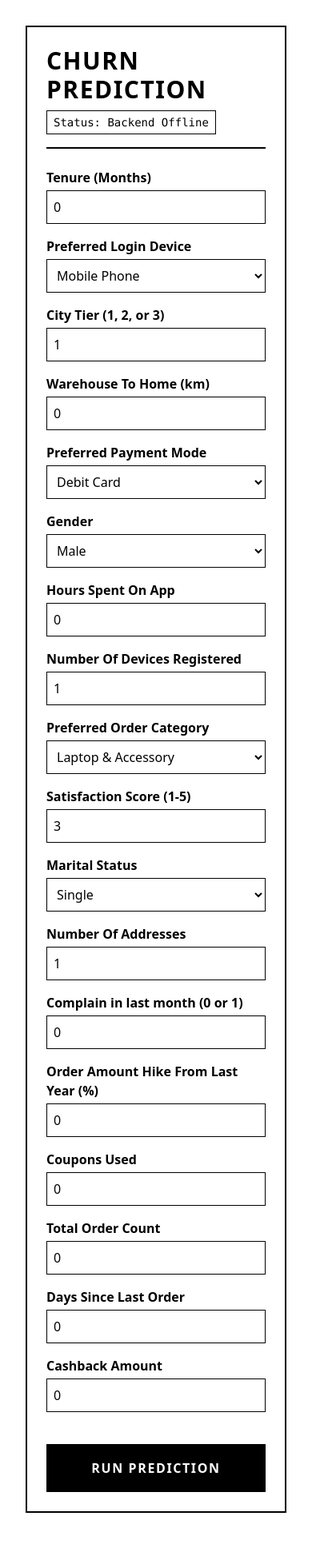
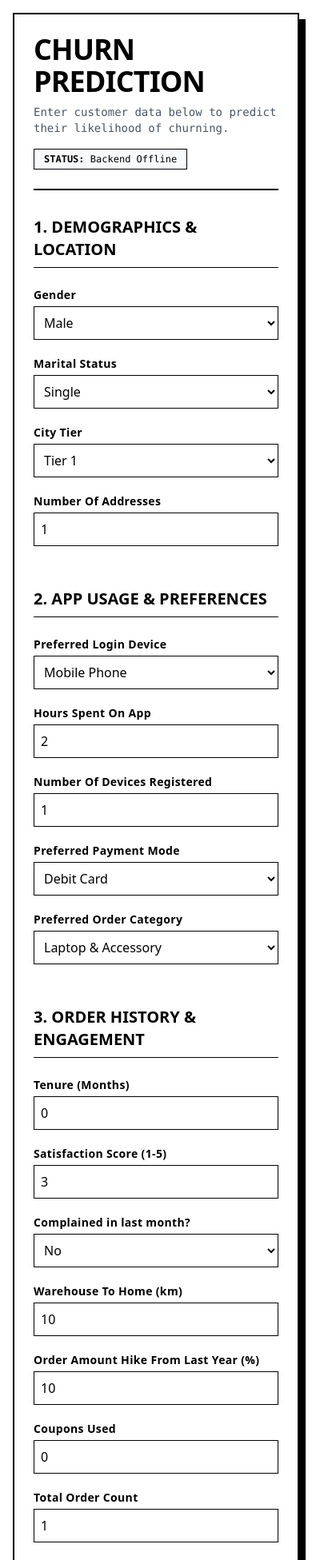
Before and after one commit to kareemxmhmd/churn-prediction, a Next.js app in the folder frontend/: page / in a window 390 px wide. Shown: the top 1951 px of the page at 80% size. Before the commit the page ends 1924 px from the top, so only its background shows below. Built offline with nearby package versions, Linux system fonts and the light colour scheme; no server answers.

Commit message:
Improve UI/UX: Group fields into sections, add drop shadows, use selects for categorical data

```diff
--- a/frontend/app/page.tsx
+++ b/frontend/app/page.tsx
@@ -66,31 +66,66 @@
     }
   };
 
-  const inputClasses = "w-full border border-black p-2 mt-1 mb-4 bg-white text-black focus:outline-none focus:border-[#1e3a8a] focus:ring-1 focus:ring-[#1e3a8a]";
-  const labelClasses = "block font-bold text-black";
+  const inputClasses = "w-full border border-black p-2 mt-1 mb-5 bg-white text-black focus:outline-none focus:border-[#1e3a8a] focus:ring-1 focus:ring-[#1e3a8a]";
+  const labelClasses = "block font-bold text-sm text-black tracking-wide";
+  const sectionTitleClasses = "text-xl font-bold uppercase border-b border-black pb-2 mb-6 mt-8";
 
   return (
-    <div className="min-h-screen bg-white text-black p-8 font-sans">
-      <div className="max-w-4xl mx-auto border-2 border-black p-6">
-        <header className="border-b-2 border-black pb-4 mb-6">
-          <h1 className="text-3xl font-bold uppercase tracking-wider mb-2">Churn Prediction</h1>
-          <div className="flex flex-wrap items-center gap-4 text-sm font-mono">
-            <div className="border border-black px-2 py-1">Status: {status}</div>
+    <div className="min-h-screen bg-white text-black p-4 md:p-8 font-sans">
+      <div className="max-w-4xl mx-auto border-2 border-black p-6 md:p-10 shadow-[8px_8px_0px_0px_rgba(0,0,0,1)]">
+        <header className="border-b-2 border-black pb-6 mb-2 flex flex-col md:flex-row md:justify-between md:items-end gap-4">
+          <div>
+            <h1 className="text-4xl font-black uppercase tracking-tight mb-2">Churn Prediction</h1>
+            <p className="text-gray-600 font-mono text-sm max-w-md">
+              Enter customer data below to predict their likelihood of churning.
+            </p>
+          </div>
+          <div className="flex flex-col gap-2 text-xs font-mono text-right">
+            <div className="border border-black px-3 py-1 inline-block self-start md:self-end bg-gray-50">
+              <span className="font-bold">STATUS:</span> {status}
+            </div>
             {metrics && (
-              <>
-                <div className="border border-black px-2 py-1">Model: {metrics.model_name}</div>
-                <div className="border border-black px-2 py-1">Accuracy: {(metrics.accuracy * 100).toFixed(2)}%</div>
-                <div className="border border-black px-2 py-1">F1: {metrics.f1.toFixed(4)}</div>
-              </>
+              <div className="border border-black px-3 py-1 inline-block bg-gray-50">
+                <span className="font-bold">MODEL:</span> {metrics.model_name} | <span className="font-bold">ACCURACY:</span> {(metrics.accuracy * 100).toFixed(1)}%
+              </div>
             )}
           </div>
         </header>
 
-        <form onSubmit={handleSubmit} className="grid grid-cols-1 md:grid-cols-2 gap-x-6">
+        <form onSubmit={handleSubmit}>
+
+          <h2 className={sectionTitleClasses}>1. Demographics & Location</h2>
+          <div className="grid grid-cols-1 md:grid-cols-2 gap-x-8">
             <div>
-            <label className={labelClasses}>Tenure (Months)</label>
-            <input type="number" step="any" name="Tenure" required className={inputClasses} defaultValue="0" />
+              <label className={labelClasses}>Gender</label>
+              <select name="Gender" required className={inputClasses}>
+                <option value="Male">Male</option>
+                <option value="Female">Female</option>
+              </select>
 
+              <label className={labelClasses}>Marital Status</label>
+              <select name="MaritalStatus" required className={inputClasses}>
+                <option value="Single">Single</option>
+                <option value="Married">Married</option>
+                <option value="Divorced">Divorced</option>
+              </select>
+            </div>
+            <div>
+              <label className={labelClasses}>City Tier</label>
+              <select name="CityTier" required className={inputClasses}>
+                <option value="1">Tier 1</option>
+                <option value="2">Tier 2</option>
+                <option value="3">Tier 3</option>
+              </select>
+
+              <label className={labelClasses}>Number Of Addresses</label>
+              <input type="number" name="NumberOfAddress" required min="1" className={inputClasses} defaultValue="1" />
+            </div>
+          </div>
+
+          <h2 className={sectionTitleClasses}>2. App Usage & Preferences</h2>
+          <div className="grid grid-cols-1 md:grid-cols-2 gap-x-8">
+            <div>
               <label className={labelClasses}>Preferred Login Device</label>
               <select name="PreferredLoginDevice" required className={inputClasses}>
                 <option value="Mobile Phone">Mobile Phone</option>
@@ -98,111 +133,103 @@
                 <option value="Phone">Phone</option>
               </select>
 
-            <label className={labelClasses}>City Tier (1, 2, or 3)</label>
-            <input type="number" name="CityTier" required min="1" max="3" className={inputClasses} defaultValue="1" />
+              <label className={labelClasses}>Hours Spent On App</label>
+              <input type="number" step="any" min="0" name="HourSpendOnApp" required className={inputClasses} defaultValue="2" />
 
-            <label className={labelClasses}>Warehouse To Home (km)</label>
-            <input type="number" step="any" name="WarehouseToHome" required className={inputClasses} defaultValue="0" />
-
+              <label className={labelClasses}>Number Of Devices Registered</label>
+              <input type="number" name="NumberOfDeviceRegistered" required min="1" className={inputClasses} defaultValue="1" />
+            </div>
+            <div>
               <label className={labelClasses}>Preferred Payment Mode</label>
               <select name="PreferredPaymentMode" required className={inputClasses}>
                 <option value="Debit Card">Debit Card</option>
                 <option value="Credit Card">Credit Card</option>
-              <option value="E wallet">E wallet</option>
+                <option value="E wallet">E-Wallet</option>
                 <option value="UPI">UPI</option>
                 <option value="Cash on Delivery">Cash on Delivery</option>
-              <option value="CC">CC</option>
-              <option value="COD">COD</option>
               </select>
-
-            <label className={labelClasses}>Gender</label>
-            <select name="Gender" required className={inputClasses}>
-              <option value="Male">Male</option>
-              <option value="Female">Female</option>
-            </select>
-
-            <label className={labelClasses}>Hours Spent On App</label>
-            <input type="number" step="any" name="HourSpendOnApp" required className={inputClasses} defaultValue="0" />
-
-            <label className={labelClasses}>Number Of Devices Registered</label>
-            <input type="number" name="NumberOfDeviceRegistered" required className={inputClasses} defaultValue="1" />
 
               <label className={labelClasses}>Preferred Order Category</label>
               <select name="PreferedOrderCat" required className={inputClasses}>
                 <option value="Laptop & Accessory">Laptop & Accessory</option>
                 <option value="Mobile">Mobile</option>
-              <option value="Mobile Phone">Mobile Phone</option>
-              <option value="Others">Others</option>
                 <option value="Fashion">Fashion</option>
                 <option value="Grocery">Grocery</option>
+                <option value="Others">Others</option>
               </select>
             </div>
+          </div>
 
+          <h2 className={sectionTitleClasses}>3. Order History & Engagement</h2>
+          <div className="grid grid-cols-1 md:grid-cols-2 gap-x-8">
             <div>
+              <label className={labelClasses}>Tenure (Months)</label>
+              <input type="number" step="any" min="0" name="Tenure" required className={inputClasses} defaultValue="0" />
+
               <label className={labelClasses}>Satisfaction Score (1-5)</label>
               <input type="number" name="SatisfactionScore" required min="1" max="5" className={inputClasses} defaultValue="3" />
 
-            <label className={labelClasses}>Marital Status</label>
-            <select name="MaritalStatus" required className={inputClasses}>
-              <option value="Single">Single</option>
-              <option value="Married">Married</option>
-              <option value="Divorced">Divorced</option>
+              <label className={labelClasses}>Complained in last month?</label>
+              <select name="Complain" required className={inputClasses}>
+                <option value="0">No</option>
+                <option value="1">Yes</option>
               </select>
 
-            <label className={labelClasses}>Number Of Addresses</label>
-            <input type="number" name="NumberOfAddress" required className={inputClasses} defaultValue="1" />
-
-            <label className={labelClasses}>Complain in last month (0 or 1)</label>
-            <input type="number" name="Complain" required min="0" max="1" className={inputClasses} defaultValue="0" />
-
+              <label className={labelClasses}>Warehouse To Home (km)</label>
+              <input type="number" step="any" min="0" name="WarehouseToHome" required className={inputClasses} defaultValue="10" />
+            </div>
+            <div>
               <label className={labelClasses}>Order Amount Hike From Last Year (%)</label>
-            <input type="number" step="any" name="OrderAmountHikeFromlastYear" required className={inputClasses} defaultValue="0" />
+              <input type="number" step="any" min="0" name="OrderAmountHikeFromlastYear" required className={inputClasses} defaultValue="10" />
 
               <label className={labelClasses}>Coupons Used</label>
-            <input type="number" step="any" name="CouponUsed" required className={inputClasses} defaultValue="0" />
+              <input type="number" step="any" min="0" name="CouponUsed" required className={inputClasses} defaultValue="0" />
 
               <label className={labelClasses}>Total Order Count</label>
-            <input type="number" step="any" name="OrderCount" required className={inputClasses} defaultValue="0" />
+              <input type="number" step="any" min="0" name="OrderCount" required className={inputClasses} defaultValue="1" />
 
               <label className={labelClasses}>Days Since Last Order</label>
-            <input type="number" step="any" name="DaySinceLastOrder" required className={inputClasses} defaultValue="0" />
+              <input type="number" step="any" min="0" name="DaySinceLastOrder" required className={inputClasses} defaultValue="0" />
 
-            <label className={labelClasses}>Cashback Amount</label>
-            <input type="number" step="any" name="CashbackAmount" required className={inputClasses} defaultValue="0" />
+              <label className={labelClasses}>Cashback Amount ($)</label>
+              <input type="number" step="any" min="0" name="CashbackAmount" required className={inputClasses} defaultValue="0" />
+            </div>
           </div>
 
-          <div className="md:col-span-2 mt-6">
+          <div className="mt-10">
             <button
               type="submit"
               disabled={loading}
-              className="w-full bg-black text-white font-bold uppercase tracking-widest py-4 border-2 border-black hover:bg-[#1e3a8a] hover:border-[#1e3a8a] transition-colors disabled:opacity-50 disabled:cursor-not-allowed"
+              className="w-full bg-black text-white font-black text-lg uppercase tracking-widest py-5 border-2 border-black hover:bg-[#1e3a8a] hover:border-[#1e3a8a] hover:shadow-[4px_4px_0px_0px_rgba(30,58,138,1)] transition-all disabled:opacity-50 disabled:cursor-not-allowed disabled:hover:shadow-none"
             >
-              {loading ? "Predicting..." : "Run Prediction"}
+              {loading ? "Running Prediction..." : "Run Prediction"}
             </button>
           </div>
         </form>
 
         {error && (
-          <div className="mt-6 border-2 border-black p-4 text-center font-bold">
-            Error: {error}
+          <div className="mt-8 border-2 border-black bg-gray-50 p-6 text-center font-bold font-mono">
+            ⚠️ ERROR: {error}
           </div>
         )}
 
         {prediction && (
-          <div className="mt-8 border-4 border-black p-6 text-center">
-            <h2 className="text-2xl font-bold uppercase mb-4 border-b-2 border-black pb-2 inline-block">Prediction Result</h2>
-            <div className="grid grid-cols-1 md:grid-cols-3 gap-4 font-mono text-lg mt-4">
-              <div className="border border-black p-4">
-                <div className="font-bold text-sm uppercase text-gray-500 mb-1">Probability</div>
-                <div className="text-3xl">{(prediction.churn_probability * 100).toFixed(1)}%</div>
+          <div className="mt-10 border-4 border-black p-8 text-center bg-gray-50 shadow-[8px_8px_0px_0px_rgba(0,0,0,1)]">
+            <h2 className="text-3xl font-black uppercase mb-6 border-b-4 border-black pb-4 inline-block">Prediction Result</h2>
+            <div className="grid grid-cols-1 md:grid-cols-3 gap-6 font-mono text-xl mt-2">
+              <div className="border-2 border-black p-6 bg-white">
+                <div className="font-bold text-sm uppercase text-gray-500 mb-2">Probability</div>
+                <div className="text-4xl font-black">{(prediction.churn_probability * 100).toFixed(1)}%</div>
               </div>
-              <div className="border border-black p-4">
-                <div className="font-bold text-sm uppercase text-gray-500 mb-1">Outcome</div>
-                <div className="text-2xl mt-1">{prediction.churn_prediction ? "WILL CHURN" : "WILL STAY"}</div>
+              <div className="border-2 border-black p-6 bg-white">
+                <div className="font-bold text-sm uppercase text-gray-500 mb-2">Outcome</div>
+                <div className={`text-3xl font-black mt-2 ${prediction.churn_prediction ? 'text-black' : 'text-gray-600'}`}>
+                  {prediction.churn_prediction ? "WILL CHURN" : "WILL STAY"}
                 </div>
-              <div className="border border-black p-4">
-                <div className="font-bold text-sm uppercase text-gray-500 mb-1">Risk Tier</div>
-                <div className="text-2xl mt-1">{prediction.risk_tier}</div>
+              </div>
+              <div className="border-2 border-black p-6 bg-white">
+                <div className="font-bold text-sm uppercase text-gray-500 mb-2">Risk Tier</div>
+                <div className="text-3xl font-black mt-2">{prediction.risk_tier}</div>
               </div>
             </div>
           </div>
```
Lines whose indentation alone changed are shown as unchanged.
